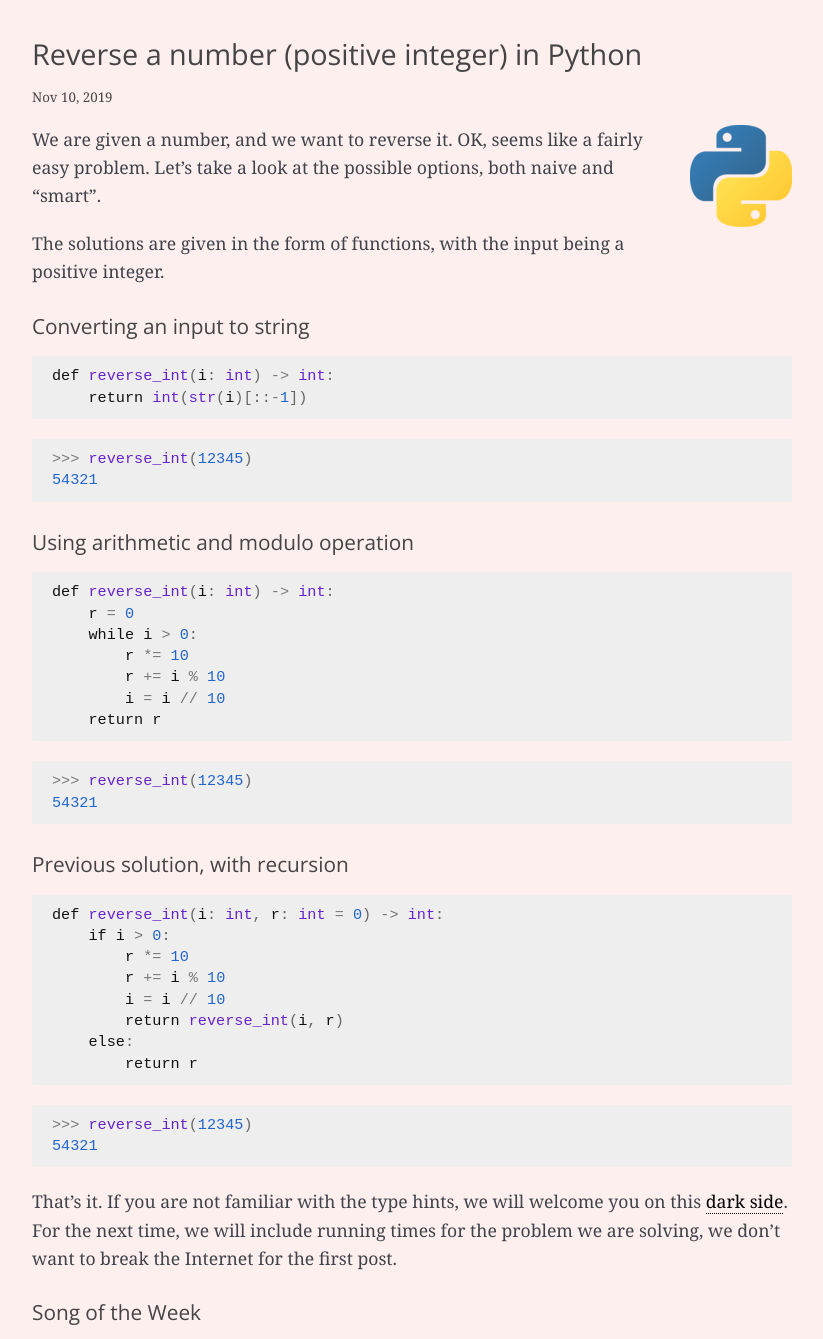
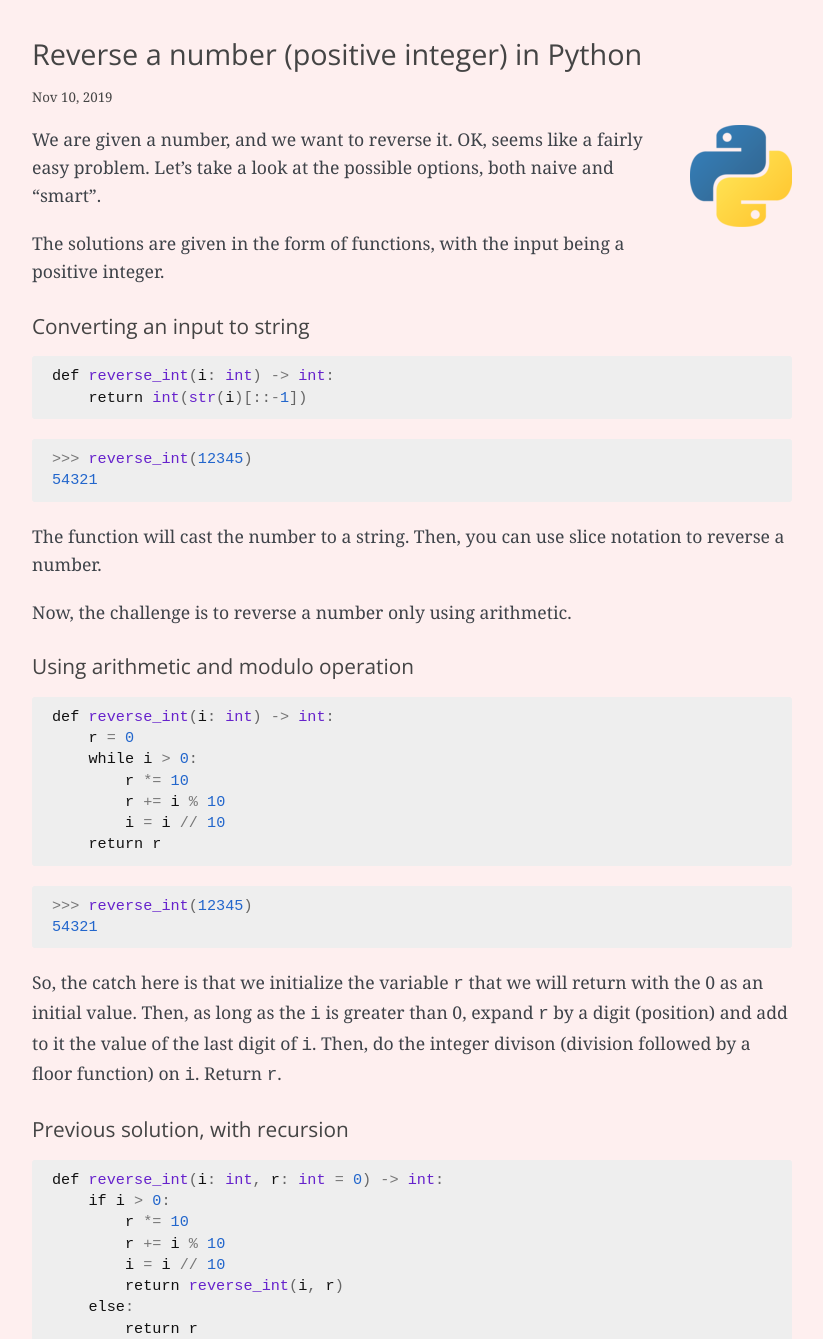
Before and after one commit to mmeasic/mmeasic.github.io, a Jekyll site: the page built from _posts/python/2019-11-10-reverse-an-integer-in-python.markdown, in a window 1280 px wide and 1400 px high, cut to the strip 0-1339 px from the top of the window. Shown: the whole strip, without its empty margins (228-1051 px from the left). Built offline with Jekyll 4.4.1, drawn with Linux system fonts in a browser that asks for light colours; some web fonts are replaced.

Commit message:
Expanded post.

````diff
--- a/_posts/python/2019-11-10-reverse-an-integer-in-python.markdown
+++ b/_posts/python/2019-11-10-reverse-an-integer-in-python.markdown
@@ -30,6 +30,10 @@ def reverse_int(i: int) -> int:
 54321
 ```
 
+The function will cast the number to a string. Then, you can use slice notation to reverse a number.
+
+Now, the challenge is to reverse a number only using arithmetic.
+
 ## Using arithmetic and modulo operation
 
 ```python
@@ -46,6 +50,10 @@ def reverse_int(i: int) -> int:
 >>> reverse_int(12345)
 54321
 ```
+
+So, the catch here is that we initialize the variable `r` that we will return
+with the 0 as an initial value. Then, as long as the `i` is greater than 0,
+expand `r` by a digit (position) and add to it the value of the last digit of `i`. Then, do the integer divison (division followed by a floor function) on `i`. Return `r`.
 
 ## Previous solution, with recursion
 
````
